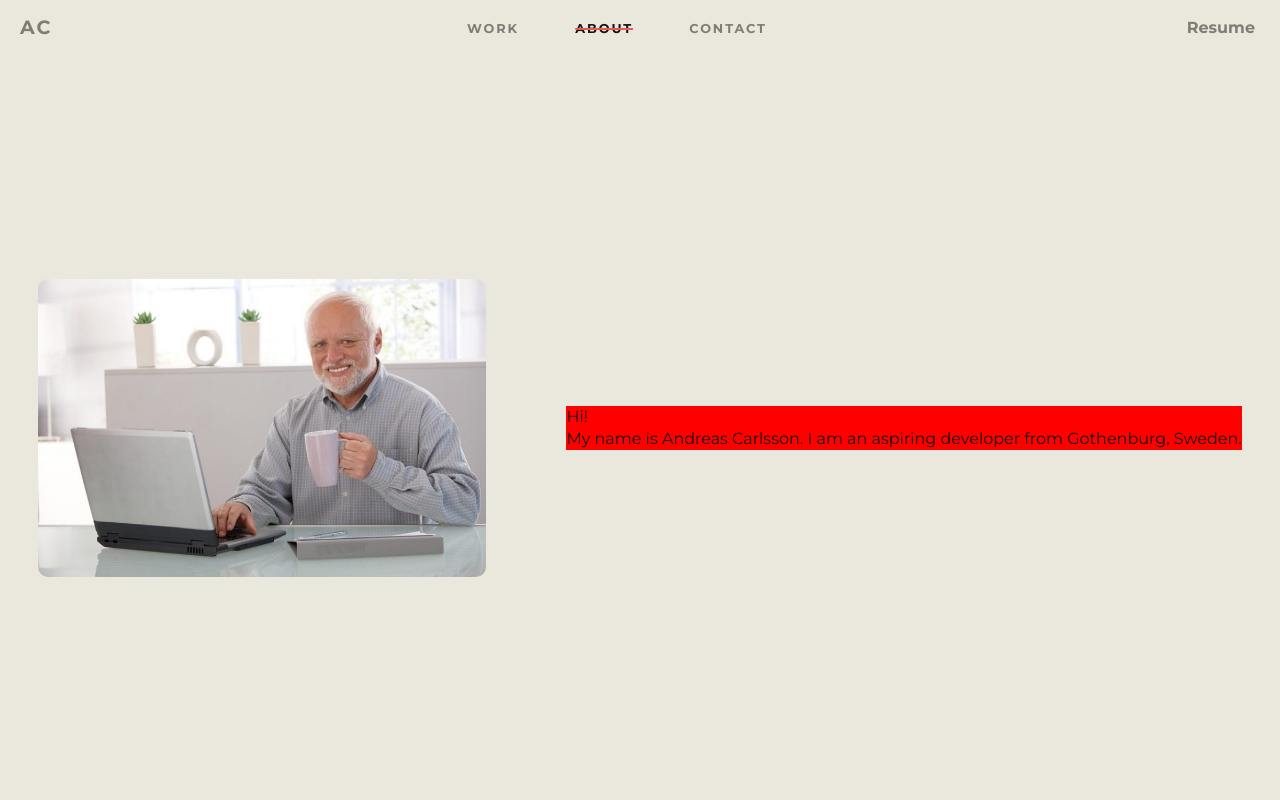
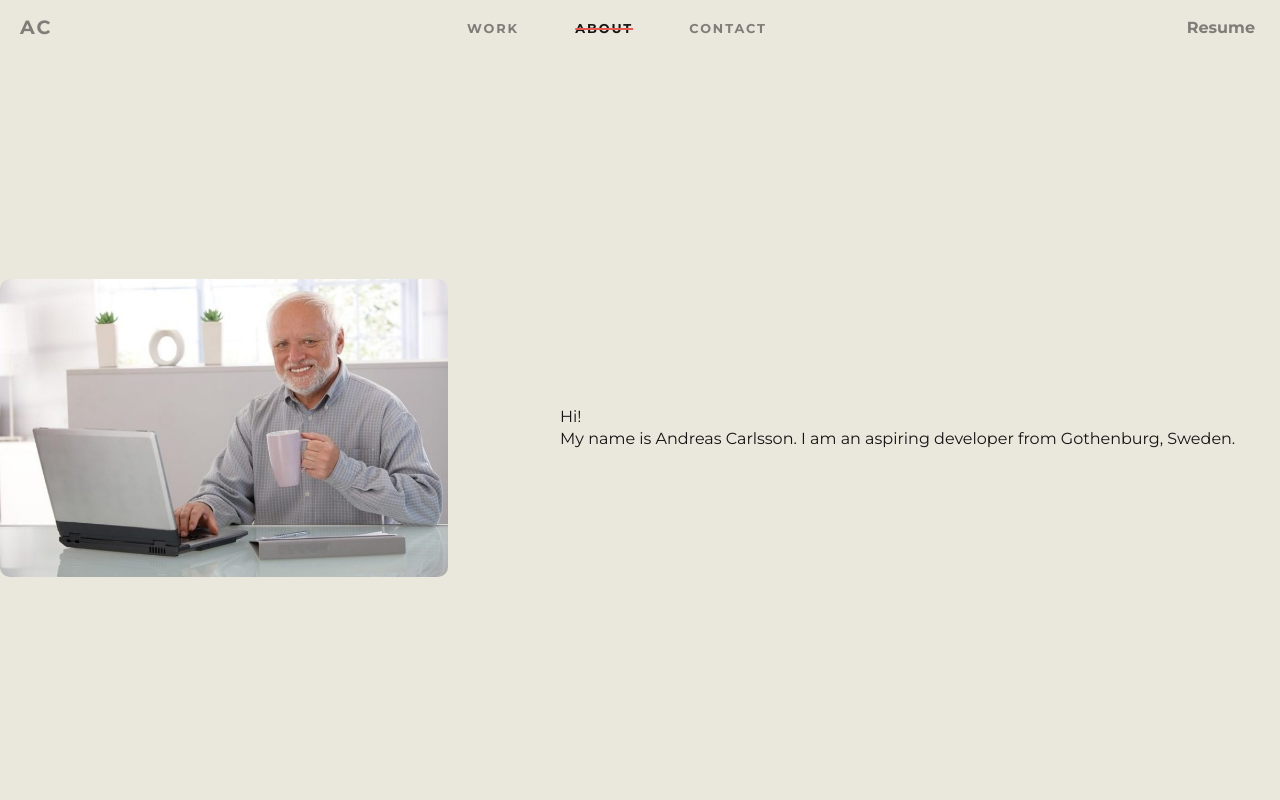
Before and after one commit to AndyCarlsson/portfolio, a React (Create React App) app: page /about in a window 1280 px wide. Shown: the top 800 px of the page. Built offline with nearby package versions, Linux system fonts and the light colour scheme.

Commit message:
Updated About page

```diff
--- a/src/components/About/About.js
+++ b/src/components/About/About.js
@@ -1,7 +1,14 @@
 import React from 'react';
 import EducationList from './EducationList';
 import WorkList from './WorkList';
-import { Container, InnerContainer, Image, Text, Section } from './styles/AboutStyles';
+import {
+  Container,
+  InnerContainer,
+  Image,
+  TextContainer,
+  Text,
+  Section,
+} from './styles/AboutStyles';
 import { useSpring } from 'react-spring';
 
 function About() {
@@ -28,12 +35,13 @@ function About() {
       <InnerContainer>
         <Section direction='row' gap='5rem'>
           <Image src='/stockphotoTest.jpg' style={imgSpring} />
-          <div>
+          <TextContainer>
             <Text style={textSpring}>Hi!</Text>
             <Text>
-              My name is Andreas Carlsson. I am an aspiring developer from Gothenburg, Sweden.
+              My name is Andreas Carlsson. I am an aspiring developer from
+              Gothenburg, Sweden.
             </Text>
-          </div>
+          </TextContainer>
         </Section>
         <Section direction='column'>
           <EducationList />
--- a/src/components/About/styles/AboutStyles.js
+++ b/src/components/About/styles/AboutStyles.js
@@ -6,7 +6,7 @@ export const Container = styled.div`
   width: 100%;
   gap: 10rem;
 
-  @media only screen and (max-width: 480px) {
+  @media only screen and (max-width: 768px) {
     display: flex;
     justify-content: center;
   }
@@ -20,9 +20,10 @@ export const InnerContainer = styled.div`
   justify-content: center;
   width: 100%;
 
-  @media only screen and (max-width: 480px) {
+  @media only screen and (max-width: 768px) {
     margin-top: 12vh;
     flex-direction: column;
+    gap: 0rem;
   }
 `;
 
@@ -35,7 +36,7 @@ export const Section = styled.div`
   width: 100%;
   min-height: 93vh;
 
-  @media only screen and (min-width: 481px) and (max-width: 768px) {
+  @media only screen and (max-width: 768px) {
     flex-direction: column;
   }
 `;
@@ -45,17 +46,25 @@ export const Image = styled(animated.img)`
   width: 35%;
   border-radius: 10px;
 
-  @media only screen and (max-width: 480px) {
+  /* @media only screen and (max-width: 480px) {
     height: 90%;
     width: 90%;
-  }
+  } */
 
-  @media only screen and (min-width: 481px) and (max-width: 768px) {
-    height: 60%;
-    width: 60%;
+  @media only screen and (max-width: 768px) {
+    width: 90%;
   }
 `;
 
+export const TextContainer = styled.div`
+  width: 100%;
+  display: flex;
+  flex-direction: column;
+  justify-content: center;
+  padding: 2rem;
+`;
+
 export const Text = styled(animated.p)`
-  background-color: red;
+  @media only screen and (max-width: 768px) {
+  }
 `;
--- a/src/components/Projects/styles/ProjectDetailStyles.js
+++ b/src/components/Projects/styles/ProjectDetailStyles.js
@@ -150,7 +150,7 @@ export const VideoContainer = styled.div`
   width: 70%;
   height: 75vh;
 
-  @media only screen and (max-width: 480px) {
+  @media only screen and (max-width: 768px) {
     display: none;
     width: 100%;
   }
```
